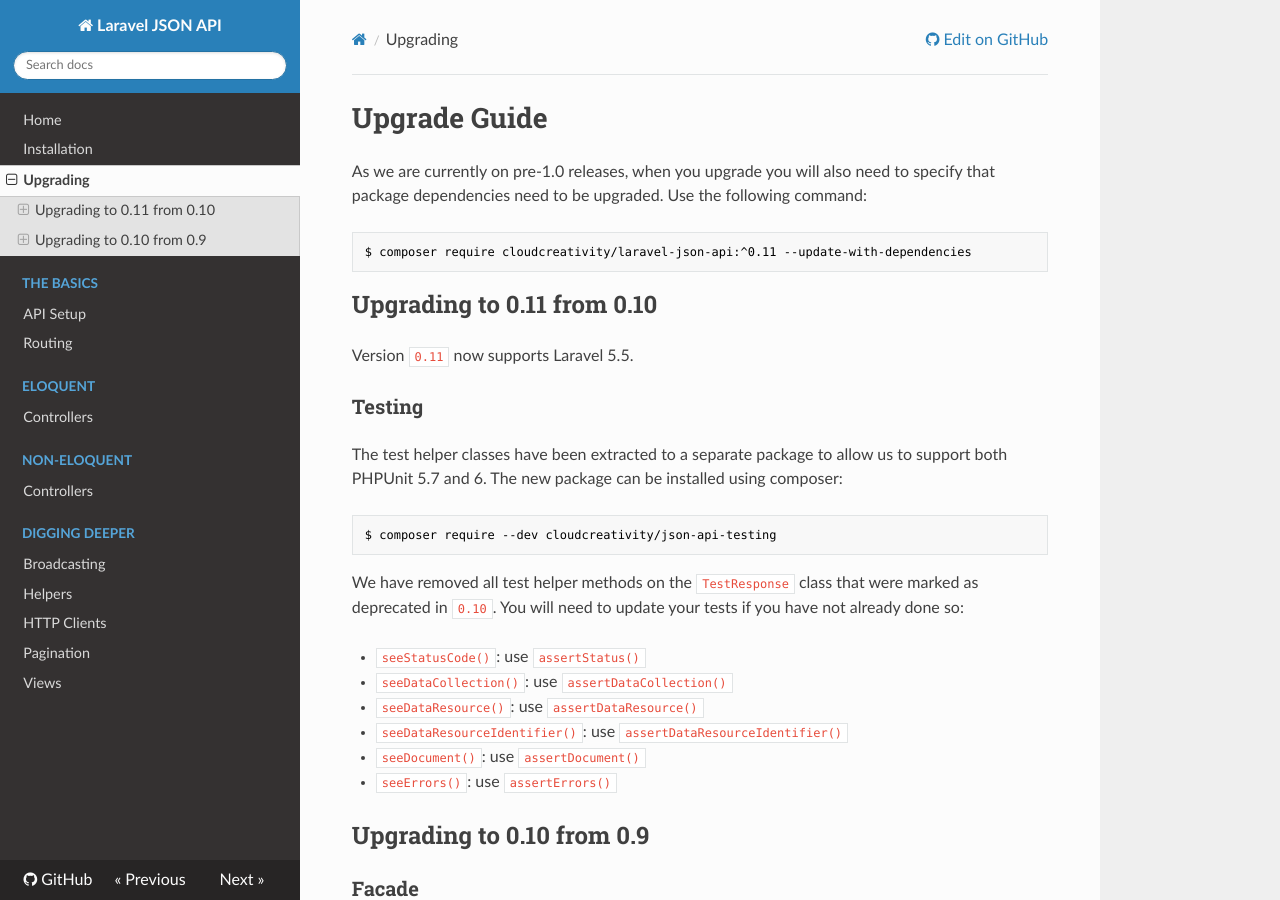
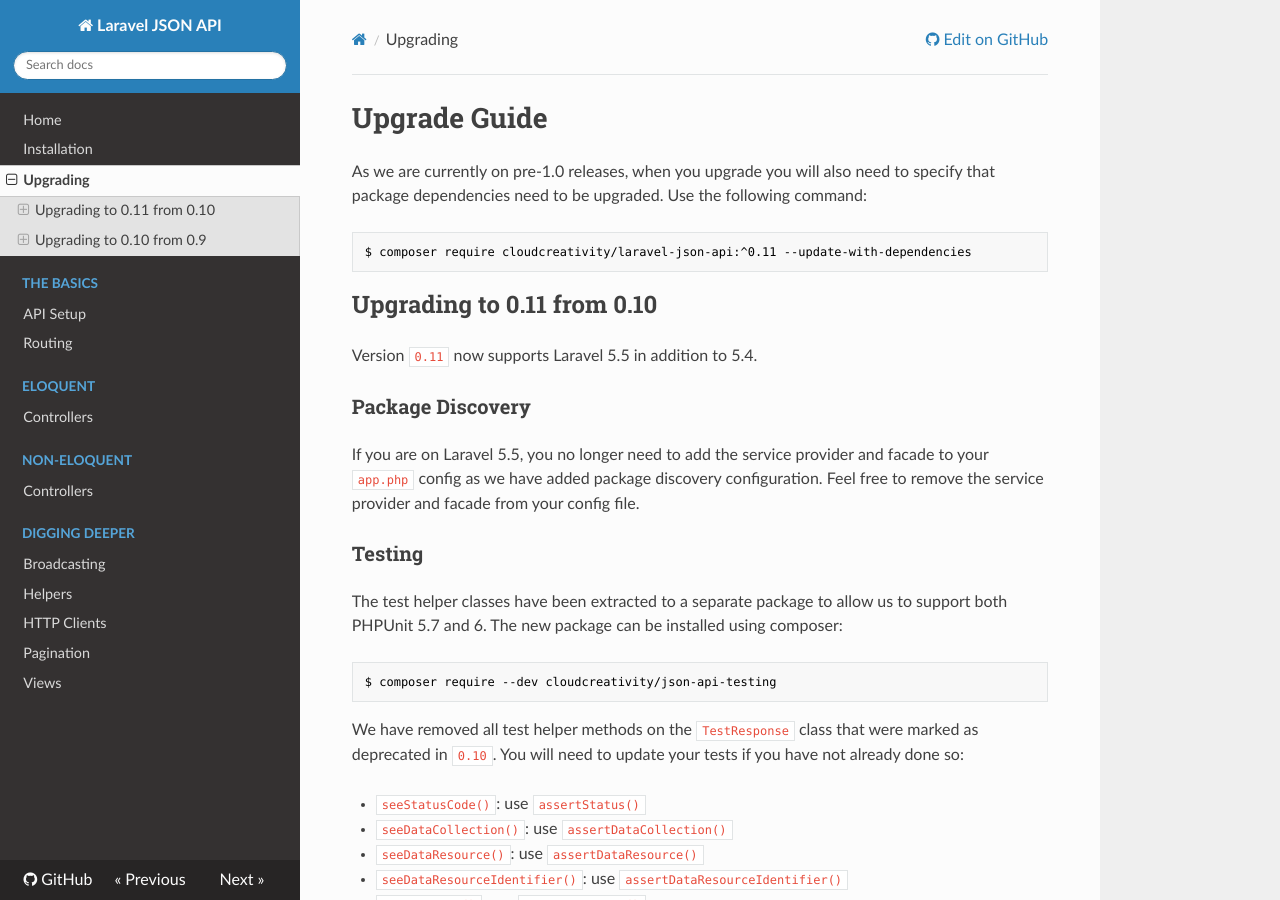
Before and after one commit to cloudcreativity/laravel-json-api, an MkDocs documentation site: the page built from docs/upgrade.md, in a window 1280 px wide and 900 px high. Built offline with MkDocs 1.6.1, drawn with Linux system fonts in a browser that asks for light colours; nearby versions of some CDN libraries; old or Windows-style settings are respelled for this version of MkDocs.

Commit message:
[Refactor] Add additional command change and update dependencies

```diff
--- a/composer.json
+++ b/composer.json
@@ -69,7 +69,7 @@
             }
         }
     },
-    "minimum-stability": "dev",
+    "minimum-stability": "stable",
     "prefer-stable": true,
     "config": {
         "sort-packages": true
--- a/docs/upgrade.md
+++ b/docs/upgrade.md
@@ -9,7 +9,13 @@ $ composer require cloudcreativity/laravel-json-api:^0.11 --update-with-dependen
 
 ## Upgrading to 0.11 from 0.10
 
-Version `0.11` now supports Laravel 5.5.
+Version `0.11` now supports Laravel 5.5 in addition to 5.4.
+
+### Package Discovery
+
+If you are on Laravel 5.5, you no longer need to add the service provider and facade to your `app.php` config as
+we have added package discovery configuration. Feel free to remove the service provider and facade from your
+config file.
 
 ### Testing
 
```
Also changed, not shown: 1 other file.
